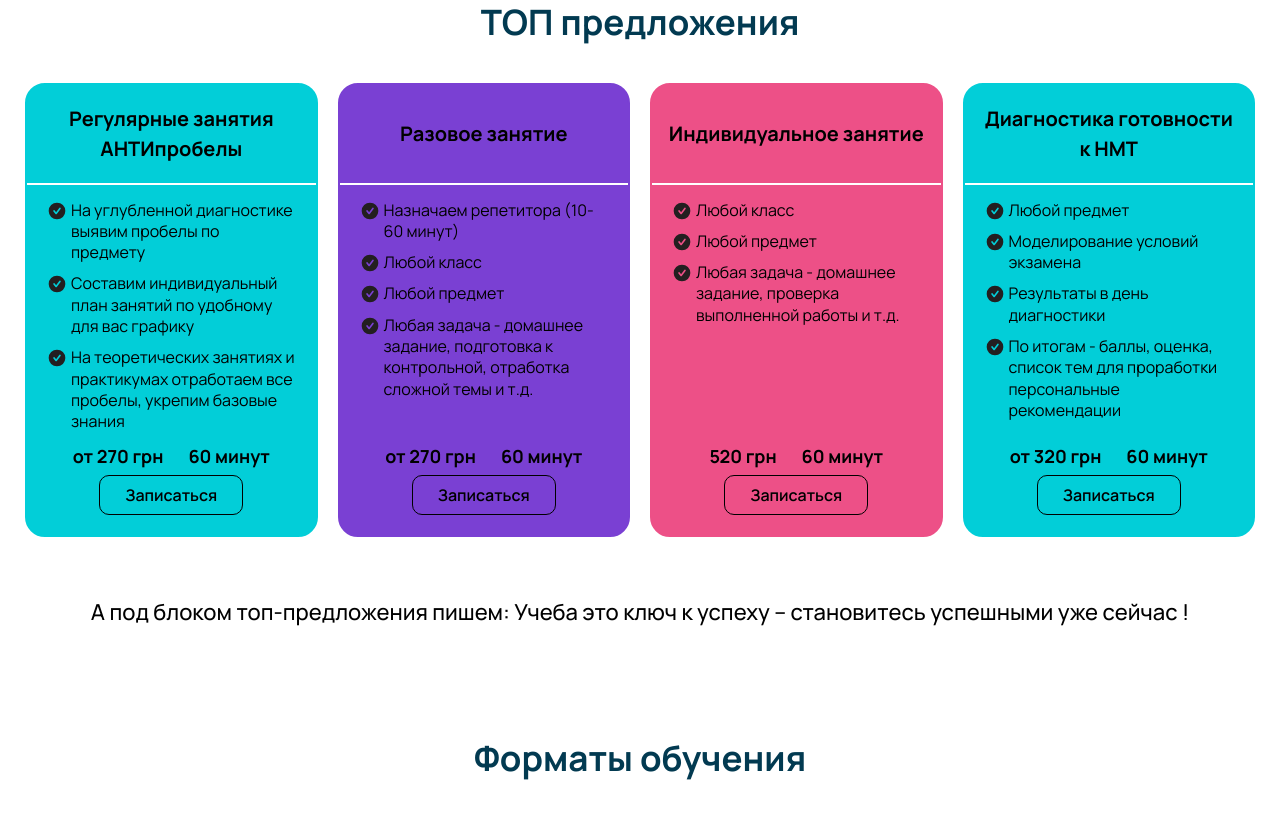
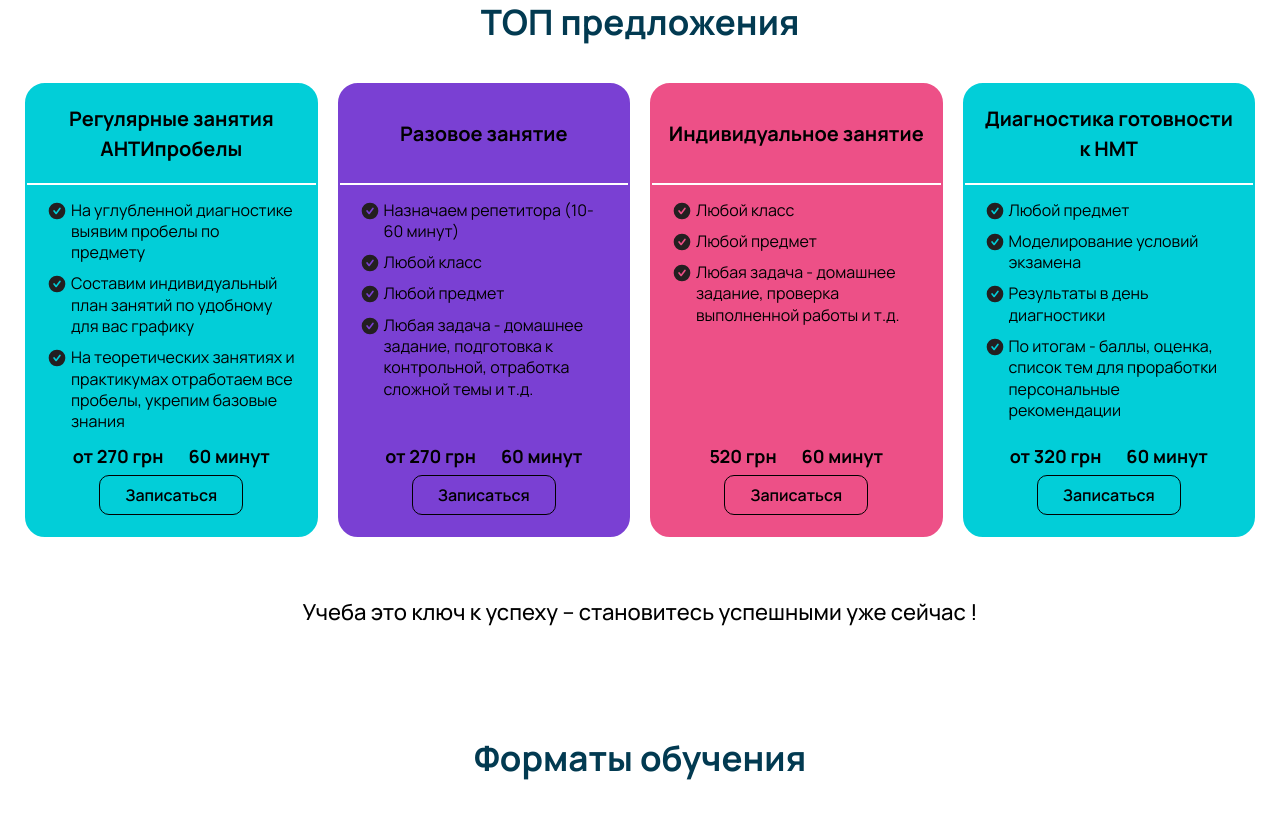
Before and after one commit to EiNzp/IQ-200, a plain HTML site: page index.html in a window 1280 px wide. Shown: the part 1296-2112 px from the top of the page. Drawn offline with nearby package versions, Linux system fonts and the light colour scheme.

Commit message:
Update index.html

```diff
--- a/index.html
+++ b/index.html
@@ -115,7 +115,7 @@
                             <li class="main-block-main-page__item">
                                 <h1 class="main-block-main-page__title">ЦЕНТР<br>ОБРАЗОВАНИЯ<br><span
                                         class="main-block-main-page__title_style-aqua">"IQ200"</span></h1>
-                                <p class="main-block-main-page__info">ОНЛАЙН И ФОЛАЙН РЕПЕТИТОРЫ ПО ВСЕМ ПРЕДМЕТАМ ПО
+                                <p class="main-block-main-page__info">ОНЛАЙН И ОФЛАЙН РЕПЕТИТОРЫ ПО ВСЕМ ПРЕДМЕТАМ ПО
                                     СОВРЕМЕННОЙ МЕТОДИКЕ С ИНДИВИДУАЛЬНЫМ ПОДХОДОМ</p>
                                 <button class="main-block-main-page__button" type="button">Записаться на
                                     занятие</button>
@@ -350,8 +350,7 @@
             <div class="main-content__our-goal our-goal" id="our-goal">
                 <div class="our-goal__container -container">
                     <div class="our-goal__info-body">
-                        <p class="our-goal__info-text">А под блоком топ-предложения пишем:
-                            Учеба это ключ к успеху – становитесь успешными уже сейчас !</p>
+                        <p class="our-goal__info-text">Учеба это ключ к успеху – становитесь успешными уже сейчас !</p>
                     </div>
                 </div>
             </div>
```
